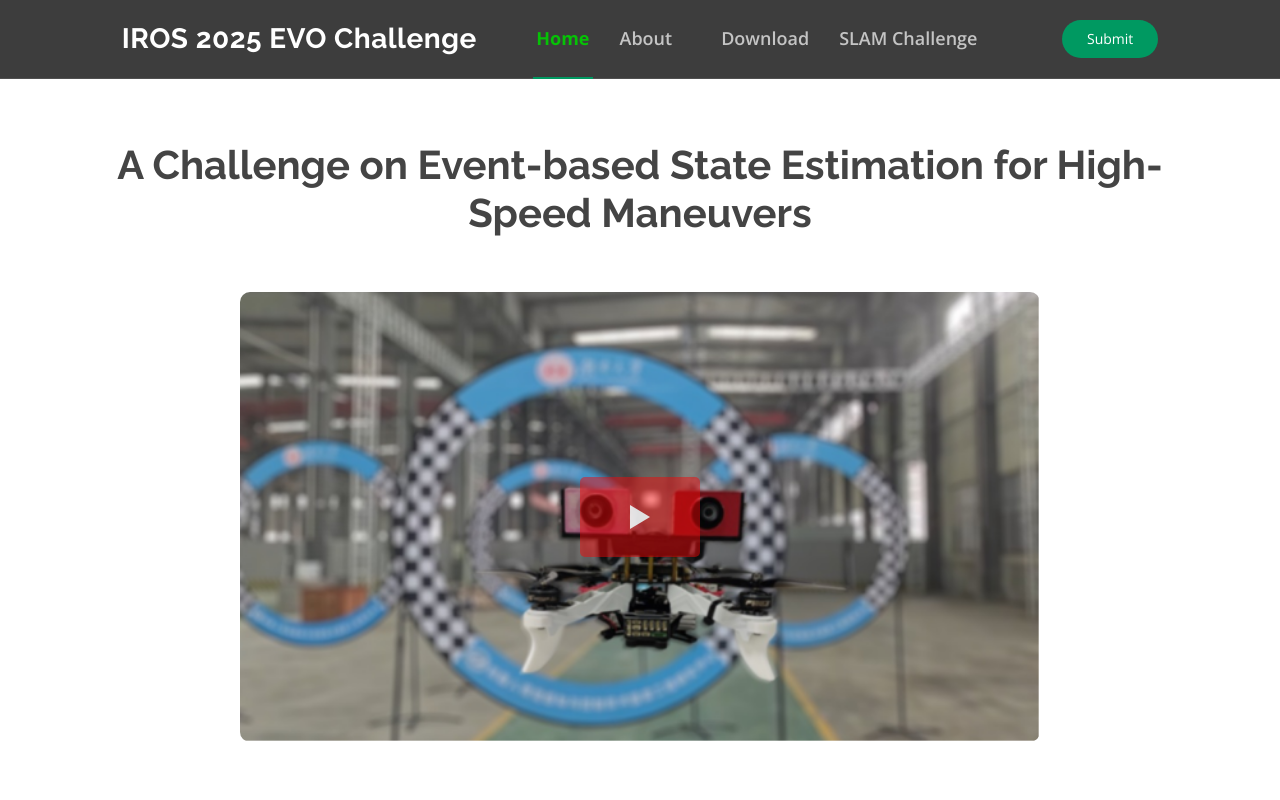
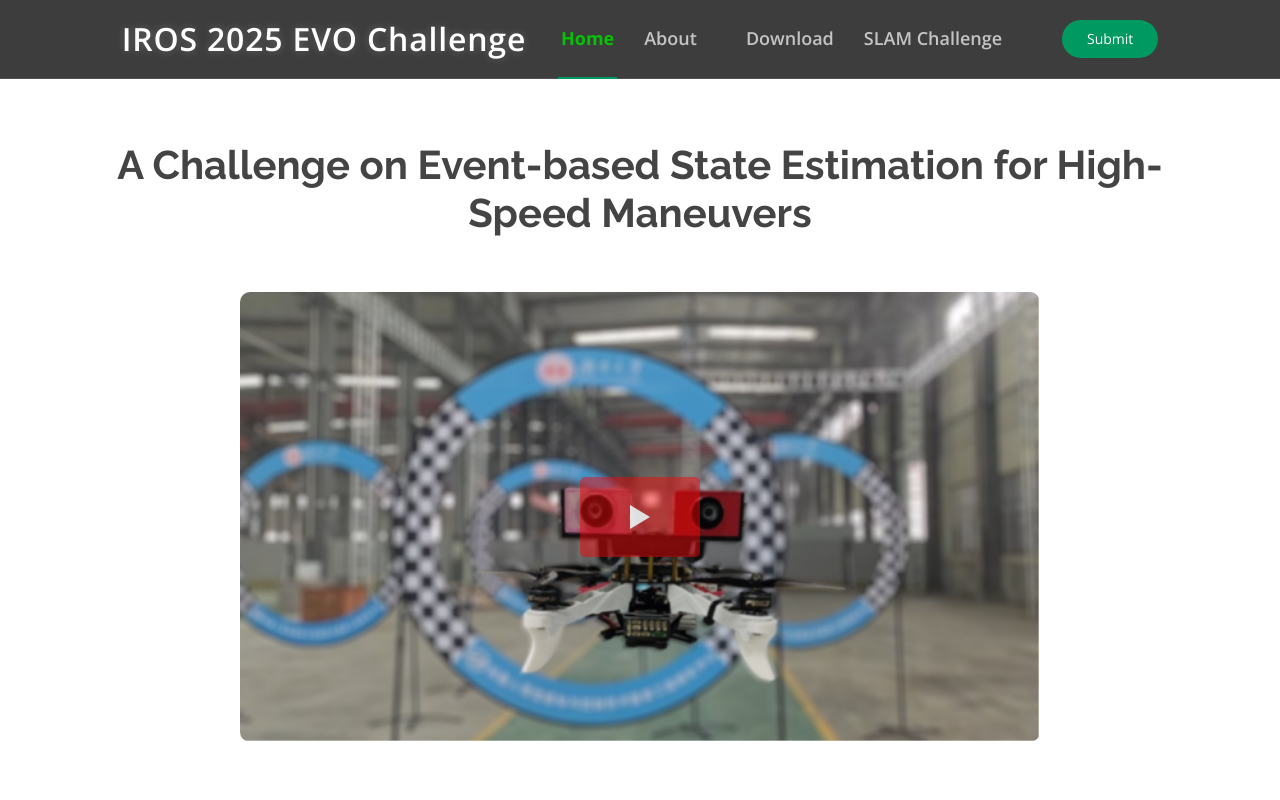
Before and after one commit to NAIL-HNU/ESE-HSM, a plain HTML site: page index.html in a window 1280 px wide. Shown: the top 800 px of the page. Drawn offline with nearby package versions, Linux system fonts and the light colour scheme; files whose address does not match are found by name.

Commit message:
first commit

```diff
--- a/assets/css/style.css
+++ b/assets/css/style.css
@@ -121,8 +121,8 @@ h1, h2, h3, h4, h5, h6 {
   background: rgba(40, 40, 40, 0.9);
 }
 
-#header .logo {
-  font-size: 28px;
+/* #header .logo {
+  font-size: 30px;
   margin: 0;
   padding: 0;
   line-height: 1;
@@ -131,11 +131,36 @@ h1, h2, h3, h4, h5, h6 {
 }
 
 #header .logo a {
-  color: #fff;
+  color: #ffffff;
 }
 
 #header .logo img {
   max-height: 38px;
+} */
+#header .logo {
+  font-family: "Open Sans", "Helvetica Neue", Arial, sans-serif;
+  font-size: 32px;
+  margin: 0;
+  padding: 0;
+  line-height: 1.15;
+  font-weight: 600;
+  letter-spacing: 0.8px;
+}
+
+#header .logo a {
+  color: #ffffff;
+  text-decoration: none;
+  text-shadow: 0px 0px 8px rgba(255, 255, 255, 0.2);
+  transition: all 0.3s ease;
+}
+
+#header .logo a:hover {
+  color: #f0f0f0;
+  letter-spacing: 1.2px;
+}
+
+#header .logo img {
+  max-height: 40px;
 }
 
 @media (max-width: 992px) {
```
Also changed, not shown: 1 other file.
